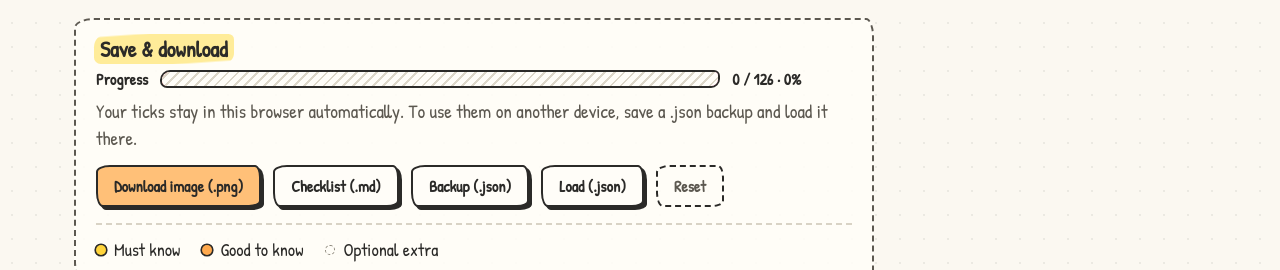
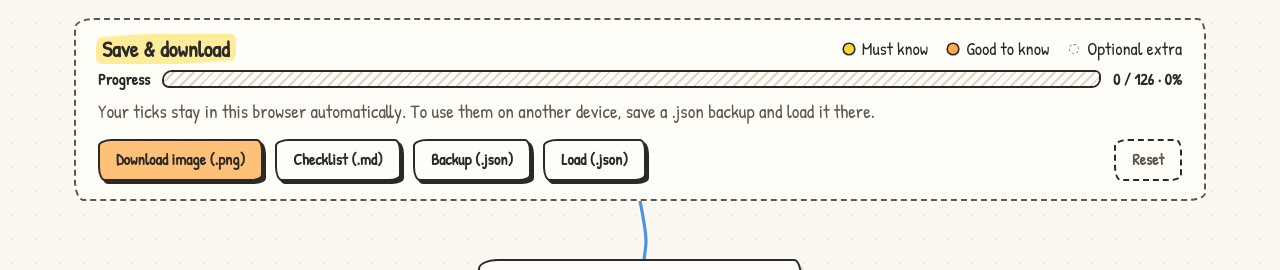
Before and after one commit to mazsola739/rika-cheat-sheets, a plain HTML site: page roadmap.html in a window 1280 px wide. Shown: the part 325-595 px from the top of the page. Drawn offline with Linux system fonts and the light colour scheme; a web font is replaced by a local one.

Commit message:
Tidy the roadmap save and download box
The box now matches the width of the roadmap below it, the legend sits
next to the title, and Reset is set apart at the end of the button row.

Co-Authored-By: Claude Opus 5.5 <noreply@anthropic.com>

```diff
--- a/assets/css/roadmap.css
+++ b/assets/css/roadmap.css
@@ -16,7 +16,6 @@
 .track {
   position: relative;
   flex: 1;
-  max-width: 560px;
   height: 18px;
   overflow: hidden;
   border: 2.2px solid var(--ink);
@@ -49,11 +48,9 @@
 .legend {
   display: flex;
   flex-wrap: wrap;
-  gap: 8px 22px;
-  margin: 16px 0 0;
-  padding-top: 12px;
-  border-top: 2px dashed var(--line);
-  padding-left: 0;
+  gap: 6px 20px;
+  margin: 0;
+  padding: 0;
   list-style: none;
   font-size: 18px;
 }
@@ -69,23 +66,50 @@
   z-index: 1;
 }
 
+/* a doboz ugyanolyan széles, mint alatta az út, így nem lóg balra */
 .actions-box {
-  max-width: 800px;
-  padding: 16px 20px 18px;
+  padding: 16px 22px 18px;
   border: 2.5px dashed var(--ink-soft);
   border-radius: var(--r-card);
   background: color-mix(in srgb, var(--card) 88%, transparent);
 }
 
+/* fejléc: balra a cím, jobbra a jelmagyarázat */
+.actions-head {
+  display: flex;
+  flex-wrap: wrap;
+  align-items: center;
+  justify-content: space-between;
+  gap: 6px 24px;
+  margin-bottom: 4px;
+}
+
 .actions-title {
   --c: #ffec99;
-  margin: 0 0 4px;
+  margin: 0;
   font: 800 22px/1.2 var(--font-head);
 }
 
 .actions-hint {
   margin: 0 0 14px;
   color: var(--ink-soft);
+}
+
+/* a Visszaállítás a sor végén, külön a letöltő gomboktól */
+.btn-reset {
+  margin-left: auto;
+}
+
+/* közepes szélességen kicsit kisebb gombok, hogy a négy letöltő gomb egy sorban maradjon */
+@media (max-width: 900px) {
+  .actions .btns {
+    gap: 10px;
+  }
+
+  .actions .btn {
+    padding: 7px 12px;
+    font-size: 15px;
+  }
 }
 
 /* ---------- az út ---------- */
--- a/roadmap.html
+++ b/roadmap.html
@@ -41,7 +41,14 @@
 
     <section class="wrap actions" aria-labelledby="actions-title">
       <div class="actions-box">
-        <h2 id="actions-title" class="actions-title"><span class="hl" data-i18n="rm.actions">Save &amp; download</span></h2>
+        <div class="actions-head">
+          <h2 id="actions-title" class="actions-title"><span class="hl" data-i18n="rm.actions">Save &amp; download</span></h2>
+          <ul class="legend" data-i18n-attr="aria-label:rm.legend" aria-label="Legend">
+            <li class="level-must"><span class="dot"></span><span data-i18n="rm.level.must">Must know</span></li>
+            <li class="level-good"><span class="dot"></span><span data-i18n="rm.level.good">Good to know</span></li>
+            <li class="level-extra"><span class="dot"></span><span data-i18n="rm.level.extra">Optional extra</span></li>
+          </ul>
+        </div>
         <div class="progress-row">
           <span class="progress-label" data-i18n="rm.progress">Progress</span>
           <div class="track" id="track" role="progressbar" data-i18n-attr="aria-label:rm.progressAria" aria-label="Overall progress" aria-valuemin="0" aria-valuemax="100" aria-valuenow="0">
@@ -55,14 +62,9 @@
           <button type="button" class="btn" data-action="md" data-i18n="rm.md">Checklist (.md)</button>
           <button type="button" class="btn" data-action="json" data-i18n="rm.json">Backup (.json)</button>
           <button type="button" class="btn" data-action="import" data-i18n="rm.import">Load (.json)</button>
-          <button type="button" class="btn btn-ghost" data-action="reset" data-i18n="rm.reset">Reset</button>
+          <button type="button" class="btn btn-ghost btn-reset" data-action="reset" data-i18n="rm.reset">Reset</button>
         </div>
         <input type="file" id="import-file" accept=".json,application/json" hidden>
-        <ul class="legend" data-i18n-attr="aria-label:rm.legend" aria-label="Legend">
-          <li class="level-must"><span class="dot"></span><span data-i18n="rm.level.must">Must know</span></li>
-          <li class="level-good"><span class="dot"></span><span data-i18n="rm.level.good">Good to know</span></li>
-          <li class="level-extra"><span class="dot"></span><span data-i18n="rm.level.extra">Optional extra</span></li>
-        </ul>
       </div>
     </section>
 
```
